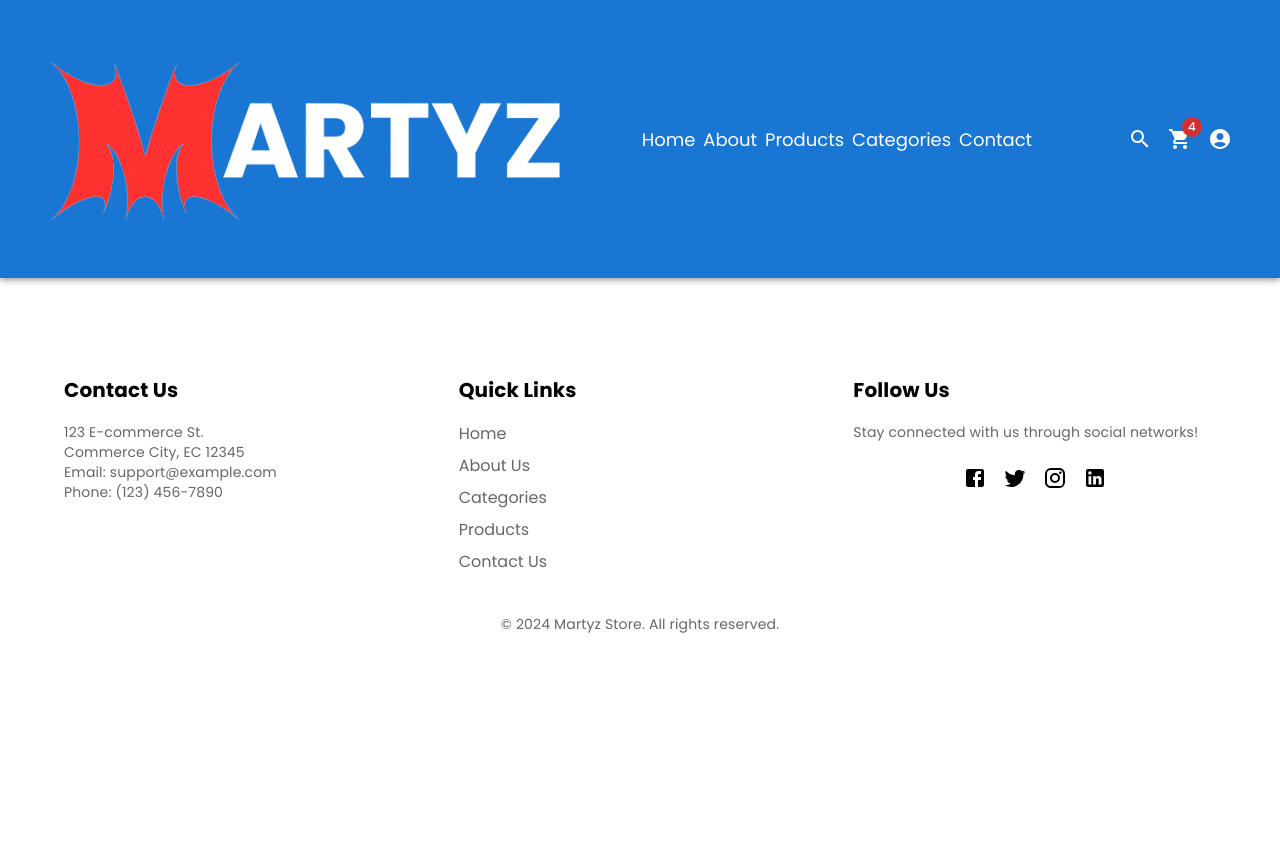
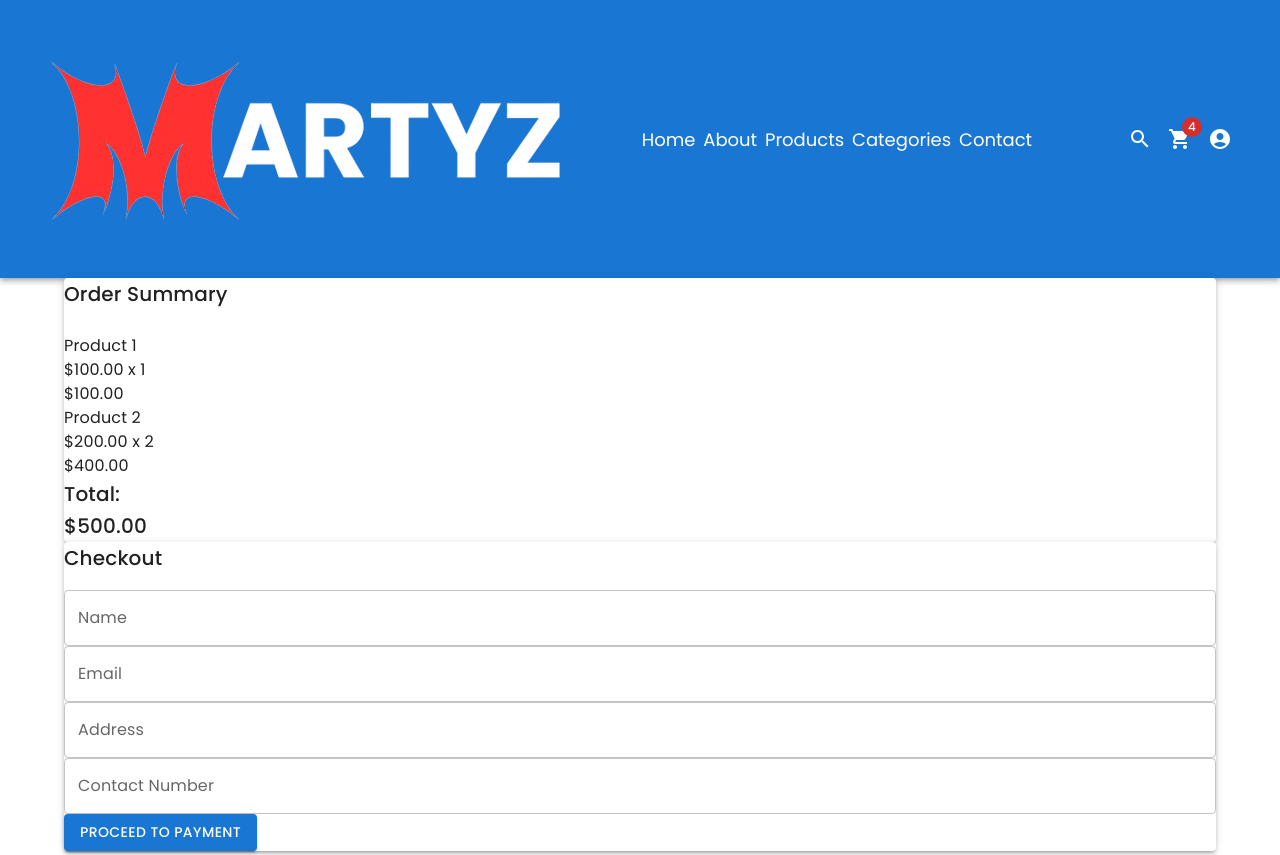
Before and after one commit to hasanbut17314/E-commerce-Reactjs, a React (Vite) app: page /checkout in a window 1280 px wide. Shown: the top 855 px of the page. Before the commit the page ends 800 px from the top, so only its background shows below. Built offline with nearby package versions, Linux system fonts and the light colour scheme.

Commit message:
made cart and checkout components

```diff
--- a/src/App.jsx
+++ b/src/App.jsx
@@ -9,6 +9,7 @@ import Contact from './pages/Contact';
 import Products from './pages/Products';
 import Category from './pages/Category';
 import Cart from './pages/Cart';
+import Checkout from './pages/Checkout';
 
 
 function App() {
@@ -25,6 +26,7 @@ function App() {
           <Route path='/products' element={<Products />} />
           <Route path='/category' element={<Category />} />
           <Route path='/cart' element={<Cart />} />
+          <Route path='/checkout' element={<Checkout />} />
         </Routes>
         <Footer />
       </BrowserRouter>
--- a/src/pages/Cart.jsx
+++ b/src/pages/Cart.jsx
@@ -1,9 +1,87 @@
-import React from 'react'
+import React, { useState } from 'react';
+import { IconButton, Typography, Button } from '@mui/material';
+import DeleteIcon from '@mui/icons-material/Delete';
+import AddIcon from '@mui/icons-material/Add';
+import RemoveIcon from '@mui/icons-material/Remove';
+import { Link } from 'react-router-dom';
 
-function Cart() {
+const Cart = () => {
+  const [cartItems, setCartItems] = useState([
+    { id: 1, name: 'Product 1', price: 100, quantity: 1 },
+    { id: 2, name: 'Product 2', price: 200, quantity: 1 },
+  ]);
+
+  const handleIncrement = (id) => {
+    setCartItems(
+      cartItems.map((item) =>
+        item.id === id ? { ...item, quantity: item.quantity + 1 } : item
+      )
+    );
+  };
+
+  const handleDecrement = (id) => {
+    setCartItems(
+      cartItems.map((item) =>
+        item.id === id && item.quantity > 1
+          ? { ...item, quantity: item.quantity - 1 }
+          : item
+      )
+    );
+  };
+
+  const handleEmptyCart = () => {
+    setCartItems([]);
+  };
+
+  const totalPrice = cartItems.reduce((total, item) => total + item.price * item.quantity, 0);
+
   return (
-    <div>Cart</div>
-  )
-}
+    <div className="px-6 pb-5 pt-14 max-w-4xl mx-auto">
+      <div className="flex justify-between items-center mb-6">
+        <Typography sx={{ fontSize: '1.3rem', fontWeight: 600 }}>Shopping Cart</Typography>
+        <Button
+          variant="contained"
+          color="secondary"
+          startIcon={<DeleteIcon />}
+          onClick={handleEmptyCart}
+        >
+          Empty Cart
+        </Button>
+      </div>
 
-export default Cart
+      {cartItems.map((item) => (
+        <div key={item.id} className="flex justify-between items-center mb-4 p-4 border rounded-lg">
+          <div className="flex items-center">
+            <img src={`https://via.placeholder.com/100`} alt={item.name} className="w-20 h-20 mr-4" />
+            <div>
+              <Typography variant="body1">{item.name}</Typography>
+              <Typography variant="body2">${item.price.toFixed(2)}</Typography>
+            </div>
+          </div>
+          <div className="flex items-center">
+            <IconButton onClick={() => handleDecrement(item.id)}>
+              <RemoveIcon />
+            </IconButton>
+            <Typography variant="body2" className="mx-2">
+              {item.quantity}
+            </Typography>
+            <IconButton onClick={() => handleIncrement(item.id)}>
+              <AddIcon />
+            </IconButton>
+          </div>
+        </div>
+      ))}
+
+      <div className="flex justify-between items-center mt-6">
+        <Typography variant="h6">Total: ${totalPrice.toFixed(2)}</Typography>
+        <Link to='/checkout'>
+        <Button variant="contained" color="primary">
+          Checkout
+        </Button>
+        </Link>
+      </div>
+    </div>
+  );
+};
+
+export default Cart;
--- /dev/null
+++ b/src/pages/Checkout.jsx
@@ -0,0 +1,102 @@
+import React, { useState } from 'react';
+import { TextField, Button, Typography, Container, Paper, Box } from '@mui/material';
+
+const Checkout = () => {
+  const [form, setForm] = useState({
+    name: '',
+    email: '',
+    address: '',
+    contact: '',
+  });
+
+  const cartItems = [
+    { id: 1, name: 'Product 1', price: 100, quantity: 1 },
+    { id: 2, name: 'Product 2', price: 200, quantity: 2 },
+  ];
+
+  const totalPrice = cartItems.reduce((total, item) => total + item.price * item.quantity, 0);
+
+  const handleChange = (e) => {
+    const { name, value } = e.target;
+    setForm({
+      ...form,
+      [name]: value,
+    });
+  };
+
+  const handleSubmit = (e) => {
+    e.preventDefault();
+    // Handle form submission
+    console.log(form);
+  };
+
+  return (
+    <Container maxWidth="lg" className="mt-10">
+      <Box className="grid grid-cols-1 lg:grid-cols-2 gap-8">
+        <Paper elevation={3} className="p-6">
+          <Typography variant="h6" mb={3} className="text-center">
+            Order Summary
+          </Typography>
+          {cartItems.map((item) => (
+            <Box key={item.id} className="flex justify-between items-center mb-4">
+              <Typography variant="body1">{item.name}</Typography>
+              <Typography variant="body1">${item.price.toFixed(2)} x {item.quantity}</Typography>
+              <Typography variant="body1">${(item.price * item.quantity).toFixed(2)}</Typography>
+            </Box>
+          ))}
+          <Box className="flex justify-between items-center mt-6">
+            <Typography variant="h6">Total:</Typography>
+            <Typography variant="h6">${totalPrice.toFixed(2)}</Typography>
+          </Box>
+        </Paper>
+
+        <Paper elevation={3} className="p-6">
+          <Typography variant="h6" mb={2} className="text-center">
+            Checkout
+          </Typography>
+          <form onSubmit={handleSubmit} className="flex flex-col gap-4">
+            <TextField
+              label="Name"
+              variant="outlined"
+              fullWidth
+              name="name"
+              value={form.name}
+              onChange={handleChange}
+            />
+            <TextField
+              label="Email"
+              variant="outlined"
+              fullWidth
+              name="email"
+              value={form.email}
+              onChange={handleChange}
+            />
+            <TextField
+              label="Address"
+              variant="outlined"
+              fullWidth
+              name="address"
+              value={form.address}
+              onChange={handleChange}
+            />
+            <TextField
+              label="Contact Number"
+              variant="outlined"
+              fullWidth
+              name="contact"
+              value={form.contact}
+              onChange={handleChange}
+            />
+            <Box className="flex justify-center mt-6">
+              <Button variant="contained" color="primary" type="submit">
+                Proceed to Payment
+              </Button>
+            </Box>
+          </form>
+        </Paper>
+      </Box>
+    </Container>
+  );
+};
+
+export default Checkout;
```
